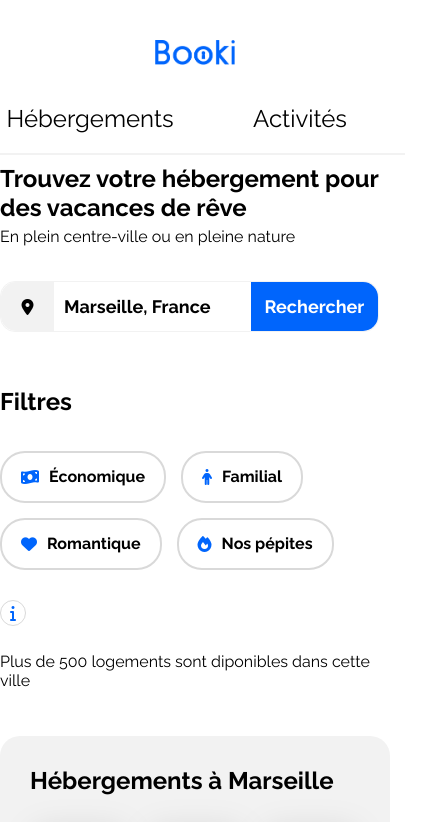
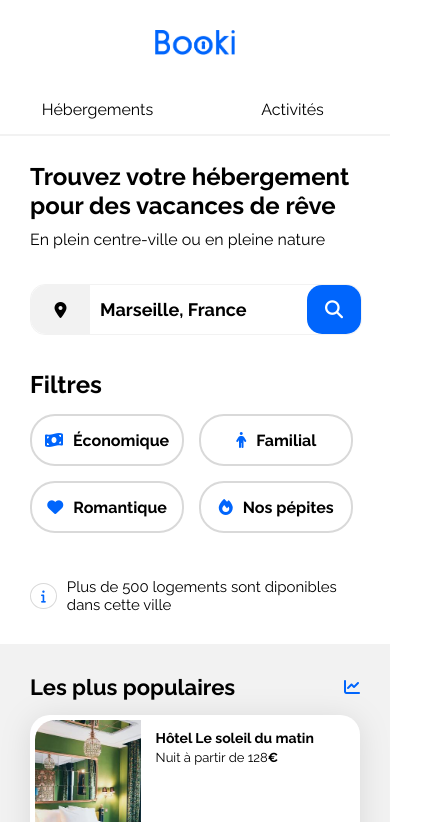
Before and after one commit to Squalllou/ProjetBooki, a plain HTML site: page index.html in a window 390 px wide. Shown: the top 822 px of the page, 446 px wide, since content can reach past the window. Drawn offline with Linux system fonts and the light colour scheme.

Commit message:
Projet fini

```diff
--- a/CSS/style.css
+++ b/CSS/style.css
@@ -16,6 +16,8 @@
 body {
     display: flex;
     justify-content: center;
+    margin: 0;
+    padding: 0;
 }
 
 .main-container {
@@ -61,6 +63,23 @@ a {
 
 /****** Nav ******/
 
+#menu {
+    width: 20%;
+    display: flex;
+    justify-content: space-around;
+}
+
+.link-nav {
+    display: inline-block;
+    border-top: 2px solid transparent;
+    padding-top: 20px;
+}
+
+.link-nav:hover {
+    border-top: 2px solid var(--main-color);
+    color: var(--main-color);
+}
+
 nav {
     display: flex;
     justify-content: space-between;
@@ -73,27 +92,10 @@ nav {
     gap: 10px;
 }
 
-#menu {
-    display: flex;
-    align-items: center;
-    gap: 68px;
-    list-style: none;
-    align-self: flex-start;
-}
-
-#lien-hebergement,
-#lien-activites {
-    text-decoration: none;
-}
-
-#menu li:hover {
-    border-top: 2px solid var(--main-color);
-    padding-top: 22px;
-    color: var(--main-color);
-}
 
 /******* Header ********/
 h1 {
+    padding-top: 10px;
     margin-bottom: 5px;
     width: 100%;
     font-size: x-large;
@@ -101,6 +103,16 @@ h1 {
 
 h1+p {
     margin-top: 4px;
+}
+
+.search-area {
+    display: flex;
+    align-items: center;
+    border: 1px solid #F2F2F2;
+    border-radius: 15px;
+    height: 49px;
+    width: 377px;
+    margin: 35px 0;
 }
 
 input,
@@ -131,38 +143,39 @@ textarea:focus {
     border-top-left-radius: 15px;
 }
 
-.boutton-rechercher {
+.button-rechercher {
     border-top-right-radius: 15px;
     border-bottom-right-radius: 15px;
     background-color: var(--main-color);
     color: #ffffff;
     width: 66%;
     height: 49px;
+    font-size: large;
+    font-weight: bold;
+    border: none;
 }
 
-.zone-de-recherche {
-    display: flex;
-    align-items: center;
-    border: 1px solid #F2F2F2;
-    border-radius: 15px;
-    height: 49px;
-    width: 377px;
-    margin: 35px 0;
+.button-rechercher .fa-magnifying-glass {
+    color: #ffffff;
 }
 
-.filtre-recherche,
-.info-resultat {
+.button-rechercher .icone {
+    display: none;
+}
+
+.search-filter,
+.info-result {
     display: flex;
     align-items: center;
     flex-wrap: wrap;
     gap: 15px;
 }
 
-.filtre-recherche {
+.search-filter {
     white-space: nowrap;
 }
 
-.boutton-filtre {
+.filter-button {
     display: flex;
     justify-content: center;
     align-items: center;
@@ -173,11 +186,11 @@ textarea:focus {
     gap: 10px;
 }
 
-.boutton-filtre:hover {
+.filter-button:hover {
     background-color: var(--filter-bg-color);
 }
 
-.info-resultat {
+.info-result {
     margin: 30px 0;
     gap: 10px;
 }
@@ -208,6 +221,7 @@ textarea:focus {
 /****** Hebergements ***********/
 .hebergements {
     width: 65%;
+    order: 1;
 }
 
 .hebergements h2 {
@@ -261,7 +275,7 @@ textarea:focus {
     margin-bottom: 10px;
 }
 
-#lien-afficher-plus {
+#link-afficher-plus {
     margin-top: 30px;
     font-size: large;
 }
@@ -269,6 +283,7 @@ textarea:focus {
 /****** Populaires ***********/
 .populaires {
     width: 32%;
+    order: 2;
 }
 
 .populaires-title {
@@ -351,30 +366,30 @@ textarea:focus {
 
 /******** footer ********/
 
-.pied-de-page {
+.foot-note {
     background-color: var(--main-bg-color);
     margin-top: 75px;
     display: flex;
     justify-content: space-between;
 }
 
-.colones-footer h2 {
+.column-footer h2 {
     font-size: large;
 }
 
-.colones-footer {
+.column-footer {
     padding: 10px;
     margin-left: 15px;
     width: 33%;
 }
 
-.colones-footer ul {
+.column-footer ul {
     list-style: none;
     align-self: flex-start;
     padding: 0;
 }
 
-.colones-footer li {
+.column-footer li {
     margin: 15px 0;
 }
 
@@ -414,7 +429,7 @@ textarea:focus {
         font-size: 13px;
     }
 
-    .filtre-recherche h2 {
+    .search-filter h2 {
         width: 100%;
     }
 
@@ -436,40 +451,160 @@ textarea:focus {
         padding: 0;
     }
 
-    body {
+    header {
+        padding: 0 30px;
+    }
+
+    nav {
+        flex-wrap: wrap;
+        justify-content: center;
+    }
+
+    #logo-booki {
+        width: 100%;
+        object-fit: contain;
+    }
+
+    #menu {
+        width: 100%;
+    }
+
+    .link-nav {
+        padding: 15px;
+        text-align: center;
+        width: 50%;
+        border-top: none;
+        border-bottom: 2px solid var(--main-bg-color);
+    }
+
+    .link-nav:hover {
+        border-top: none;
+        border-bottom: 2px solid var(--main-color);
+        color: var(--main-color);
+    }
+
+    h1 {
+        display: flex;
+        flex-wrap: wrap;
+        margin-bottom: 10px;
+    }
+
+    .search-area {
+        width: 100%;
+    }
+
+    .search-filter h2{
+        margin: 0;
+    }
+
+    .button-rechercher {
+        width: 25%;
+        border-radius: 15px;
+    }
+
+    .button-rechercher .texte {
+        display: none;
+    }
+
+    .button-rechercher .icone {
+        display: inline;
+    }
+
+    .filter-button {
+        width: 34%;
+    }
+
+    .info-result {
+        width: 100%;
+        flex-wrap: nowrap;
+        font-size: 15px;
+        margin-bottom: 0;
+    }
+
+    .fa-info {
+        font-size: small;
+        width: 32px;
+    }
+
+    .hebergements-and-populaires .populaires {
+        width: 100%;
+        order: 1;
+        border-radius: 0;
+        margin: 15px 0;
+    }
+
+    .populaires-cards {
+        flex-wrap: wrap;
+        width: 100%;
+    }
+
+    .populaires-cards .card {
+        margin-top: 15px;
+    }
+
+    .populaires-cards a {
+        width: 100%;
+    }
+
+    .hebergements-and-populaires .hebergements {
+        width: 100%;
+        order: 2;
+        background-color: #ffffff;
+        padding: 0 30px;
+        margin-top: 15px;
+    }
+
+    .hebergements-and-populaires .hebergements h2 {
+        display: flex;
+        justify-content: flex-start;
         margin: 0;
         padding: 0;
     }
 
-    nav {
-        display: block;
+    .hebergements-cards {
+        margin: 0;
+        padding: 0;
     }
 
-    #logo-booki {
-        justify-content: center;
-        margin-top: 10px;
+    .hebergements-cards a {
+        width: 100%;
+        margin-top: 15px;
     }
 
-    #menu {
-        justify-content: space-around;
-        padding-left: 0;
-        gap: 30px;
-        font-size: x-large;
-    }
-    #menu li {
-        width: 100%;
-        margin: -15px;
-        display: flex;
-        justify-content: center;
-        padding-bottom: 20px;
-        border-bottom: 2px solid var(--main-bg-color);
-    }
-    #menu li:hover {
-        border-top: none;
-        padding-top: 0;
-        border-bottom: 2px solid var(--main-color);
-        padding-bottom: 21px;
-        color: var(--main-color);
+    #link-afficher-plus {
+        margin: 15px 0;
     }
 
+    .activites {
+        justify-content: flex-start;
+        display: flex;
+        flex-wrap: wrap;
+        padding: 0 30px;
+        margin-top: 20px;
+    }
+
+    .activites h2 {
+        padding: 0;
+    }
+
+    .activites-cards {
+        margin-top: 15px;
+        gap: 15px;
+    }
+
+    .activites a {
+        width: 100%;
+    }
+
+    .activites-cards .card {
+        margin: 0;
+    }
+
+    .foot-note {
+        flex-wrap: wrap;
+    }
+
+    .column-footer {
+        width: 100%;
+    }
 }
--- a/index.html
+++ b/index.html
@@ -17,49 +17,45 @@
 <body>
     <div class="main-container">
         <nav>
-            <div id="logo-booki">
-                <img src="images/logo/Booki.png" alt="Logo Booki">
+            <img src="images/logo/Booki.png" id="logo-booki" alt="Logo Booki">
+            <div id="menu">
+                <a href="#" class="link-nav">Hébergements</a>
+                <a href="#" class="link-nav">Activités</a>
             </div>
-            <ul id="menu">
-                <li>
-                    <a href="#" id="lien-hebergement">Hébergements</a>
-                </li>
-                <li>
-                    <a href="#" id="lien-activites">Activités</a>
-                </li>
-            </ul>
         </nav>
         <header>
             <h1>Trouvez votre hébergement pour des vacances de rêve</h1>
-            <p id="margin-titre">En plein centre-ville ou en pleine nature</p>
+            <p>En plein centre-ville ou en pleine nature</p>
             <form method="get" action="#">
-                <div class="zone-de-recherche">
+                <div class="search-area">
                     <i class="fa-solid fa-location-dot" aria-hidden="true"></i>
-                    <label for="ville-rechercher"></label>
-                    <input type="text" name="ville-rechercher" id="ville-rechercher" value="Marseille, France">
-                    <input class="boutton-rechercher" type="submit" value="Rechercher">
+                    <input type="text" name="city-search" id="city-search" value="Marseille, France">
+                    <button class="button-rechercher">
+                        <span class="texte">Rechercher</span>
+                        <span class="icone"><i class="fa-solid fa-magnifying-glass"></i></span>
+                    </button>
                 </div>
             </form>
-            <div class="filtre-recherche">
+            <div class="search-filter">
                 <h2>Filtres</h2>
-                <div class="boutton-filtre">
+                <div class="filter-button">
                     <i class="fa-solid fa-money-bill-wave" aria-hidden="true"></i>
                     <a href="#"><strong>Économique</strong></a>
                 </div>
-                <div class="boutton-filtre">
+                <div class="filter-button">
                     <i class="fa-solid fa-person" aria-hidden="true"></i>
                     <a href="#"><strong>Familial</strong></a>
                 </div>
-                <div class="boutton-filtre">
+                <div class="filter-button">
                     <i class="fa-solid fa-heart" aria-hidden="true"></i>
                     <a href="#"><strong>Romantique</strong></a>
                 </div>
-                <div class="boutton-filtre">
+                <div class="filter-button">
                     <i class="fa-solid fa-fire" aria-hidden="true"></i>
                     <a href="#"><strong>Nos pépites</strong></a>
                 </div>
             </div>
-            <div class="info-resultat">
+            <div class="info-result">
                 <i class="fa-solid fa-info" aria-hidden="true"></i>
                 <p>Plus de 500 logements sont diponibles dans cette ville</p>
             </div>
@@ -106,6 +102,7 @@
                                         <i class="fa-xs fa-solid fa-star neutral-star" aria-hidden="true"></i>
                                         <span class="sr-only">Note de 4 sur 5</span>
                                     </div>
+                                </div>
                             </article>
                         </a>
                         <a href="#">
@@ -189,7 +186,7 @@
                             </article>
                         </a>
                     </div>
-                    <h2 id="lien-afficher-plus"><a href="#">Afficher plus</a></h2>
+                    <h2 id="link-afficher-plus"><a href="#">Afficher plus</a></h2>
                 </section>
                 <section class="populaires">
                     <div class="populaires-title">
@@ -301,8 +298,8 @@
             </section>
         </main>
         <footer>
-            <section class="pied-de-page">
-                <div class="colones-footer">
+            <section class="foot-note">
+                <div class="column-footer">
                     <h2>À propos</h2>
                     <ul>
                         <li><a href="#">Fonctionnement du site</a></li>
@@ -310,14 +307,14 @@
                         <li><a href="#">Données et confidentialité</a></li>
                     </ul>
                 </div>
-                <div class="colones-footer">
+                <div class="column-footer">
                     <h2>Nos hébergements</h2>
                     <ul>
                         <li><a href="#">Charte qualité</a></li>
                         <li><a href="#">Proposer votre hôtel</a></li>
                     </ul>
                 </div>
-                <div class="colones-footer">
+                <div class="column-footer">
                     <h2>Assistance</h2>
                     <ul>
                         <li><a href="#">Centre d'aide</a></li>
```
